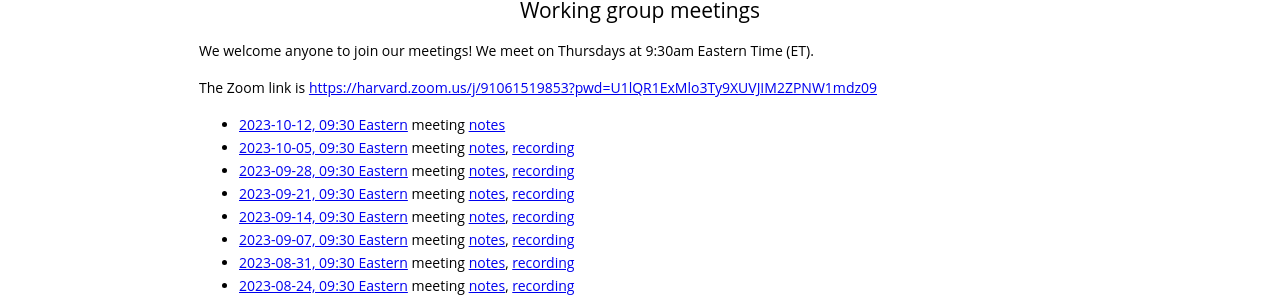
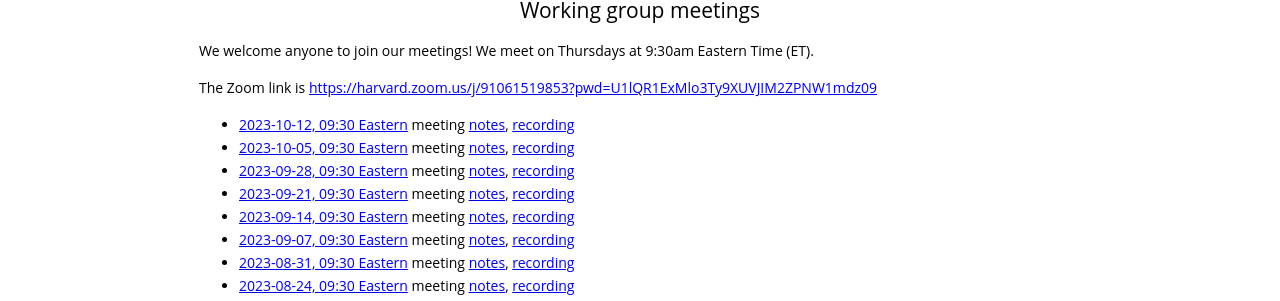
Before and after one commit to gdcc/ct.gdcc.io, a Jekyll site: the page built from index.md, in a window 1280 px wide and 900 px high, scrolled down 1519 px. Shown: the part 145-446 px from the top of the window. Built offline with Jekyll 4.4.1, drawn with Linux system fonts in a browser that asks for light colours; our own code applies the rules of GitHub Pages for plain Markdown files.

Commit message:
add recording

```diff
--- a/index.md
+++ b/index.md
@@ -56,7 +56,7 @@ We welcome anyone to join our meetings! We meet on Thursdays at 9:30am Eastern T
 
 The Zoom link is <https://harvard.zoom.us/j/91061519853?pwd=U1lQR1ExMlo3Ty9XUVJIM2ZPNW1mdz09>
 
-- [2023-10-12, 09:30 Eastern](https://time.is/compare/0930_12_Oct_2023_in_Boston) meeting [notes](https://docs.google.com/document/d/1rwqWUpLwCM1sKtvMBBv65PbBNtJ9UDRwTuoo699MckY/edit?usp=sharing)
+- [2023-10-12, 09:30 Eastern](https://time.is/compare/0930_12_Oct_2023_in_Boston) meeting [notes](https://docs.google.com/document/d/1rwqWUpLwCM1sKtvMBBv65PbBNtJ9UDRwTuoo699MckY/edit?usp=sharing), [recording](https://harvard.zoom.us/rec/share/XAsfCi18HhPdVxe9NZPvAAqt4SId1H_i7CH7ePrpsMzQ690sZiwkgW9_6Rqo9tuQ.NuIo-gsuEZCuUMsa)
 - [2023-10-05, 09:30 Eastern](https://time.is/compare/0930_05_Oct_2023_in_Boston) meeting [notes](https://docs.google.com/document/d/1GcHeggd4A6qdKkyYaC1Q1KuYCZkm0SHHVT5aCLsje9U/edit?usp=sharing), [recording](https://harvard.zoom.us/rec/share/8hdCr5MXA5C0DqyKD4ZAVT68Ujbjv5M-zX2TSeyNNZWIGObFnndSFzzUkS55WUoS.S23mmocPC9w2IzMg)
 - [2023-09-28, 09:30 Eastern](https://time.is/compare/0930_28_Sep_2023_in_Boston) meeting [notes](https://docs.google.com/document/d/1VY2FQg6uBHWEvga2ejNEb_7DsNiUA4QTD-0afap-GX4/edit?usp=sharing), [recording](https://harvard.zoom.us/rec/share/vLNv6KKzD4Y75kMSsseZNABLqe30x_rxNUpk0Qe3v0VR7PmnHCKFKRyG4i93F0r4.-o1EBW_8VGmzNWZs)
 - [2023-09-21, 09:30 Eastern](https://time.is/compare/0930_21_Sep_2023_in_Boston) meeting [notes](https://docs.google.com/document/d/1TQGRWxfoYUjqyGsb1i17ck-RNXdQM0ILPRO2tlSFFH0/edit?usp=sharing), [recording](https://harvard.zoom.us/rec/share/rheiJVuXlEHwGDCC5PMyRK0-CDija5VEJZeOH7Z6rB33Sdaza8GABaJhkdJAreZz.iuOwDn_rgWngMvHI)
```
